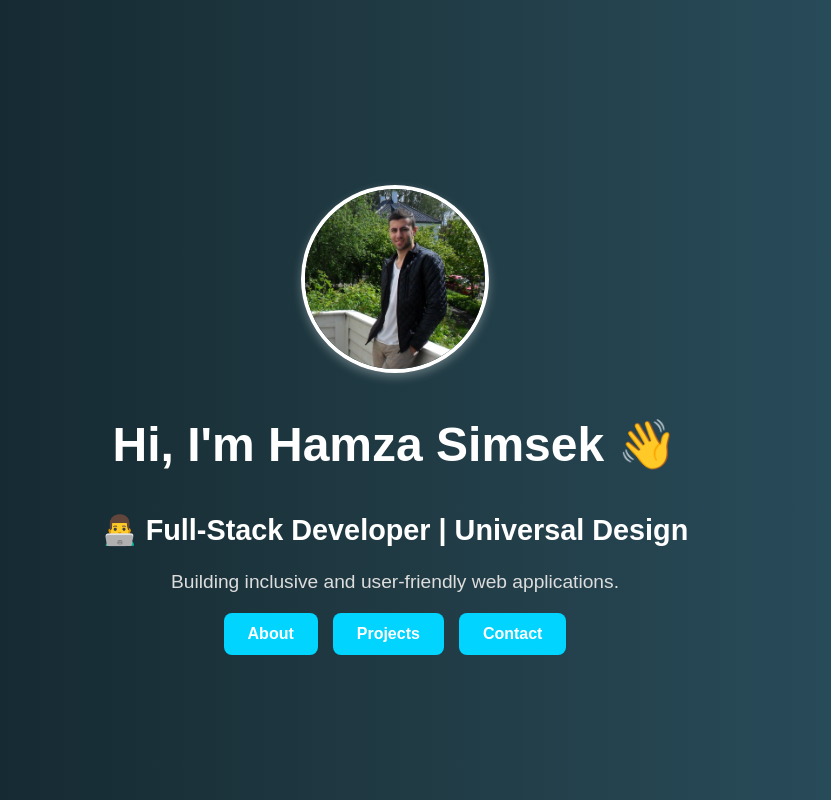
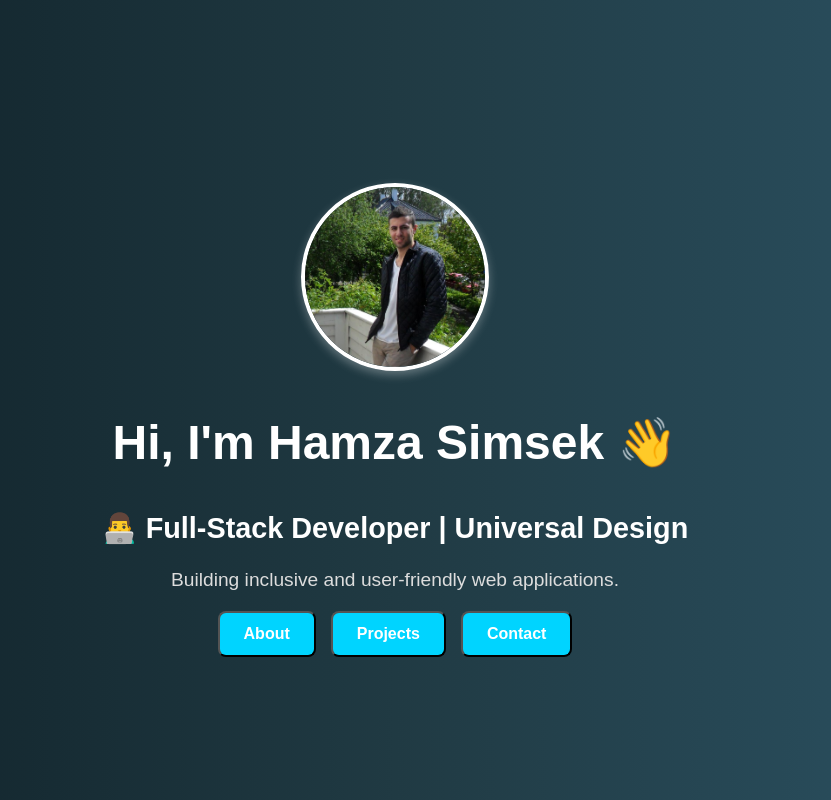
Before and after one commit to hamzas4011/personal-website, a React (Vite) app: page / in a window 1280 px wide. Shown: the top 800 px of the page, without its empty margins (245-1076 px from the left). Built offline with nearby package versions, Linux system fonts and the light colour scheme.

Commit message:
update intro.css

```diff
--- a/src/components/Intro.jsx
+++ b/src/components/Intro.jsx
@@ -3,6 +3,13 @@ import "../styles/Intro.css";
 import profilePicture from "../assets/profile-picture.jpg";
 
 export function Intro() {
+  const handleScroll = (sectionId) => {
+    const section = document.getElementById(sectionId);
+    if (section) {
+      section.scrollIntoView({ behavior: "smooth", block: "start" });
+    }
+  };
+
   return (
     <section id="intro" className="intro">
       <div className="intro-content">
@@ -11,9 +18,9 @@ export function Intro() {
         <h2>👨‍💻 Full-Stack Developer | Universal Design</h2>
         <p>Building inclusive and user-friendly web applications.</p>
         <div className="intro-buttons">
-          <a href="#about" className="intro-button intro-primary-btn">About</a>
-          <a href="#projects" className="intro-button intro-primary-btn">Projects</a>
-          <a href="#contact" className="intro-button intro-primary-btn">Contact</a>
+          <button onClick={() => handleScroll("about")} className="intro-button intro-primary-btn">About</button>
+          <button onClick={() => handleScroll("projects")} className="intro-button intro-primary-btn">Projects</button>
+          <button onClick={() => handleScroll("contact")} className="intro-button intro-primary-btn">Contact</button>
         </div>
       </div>
     </section>
```
